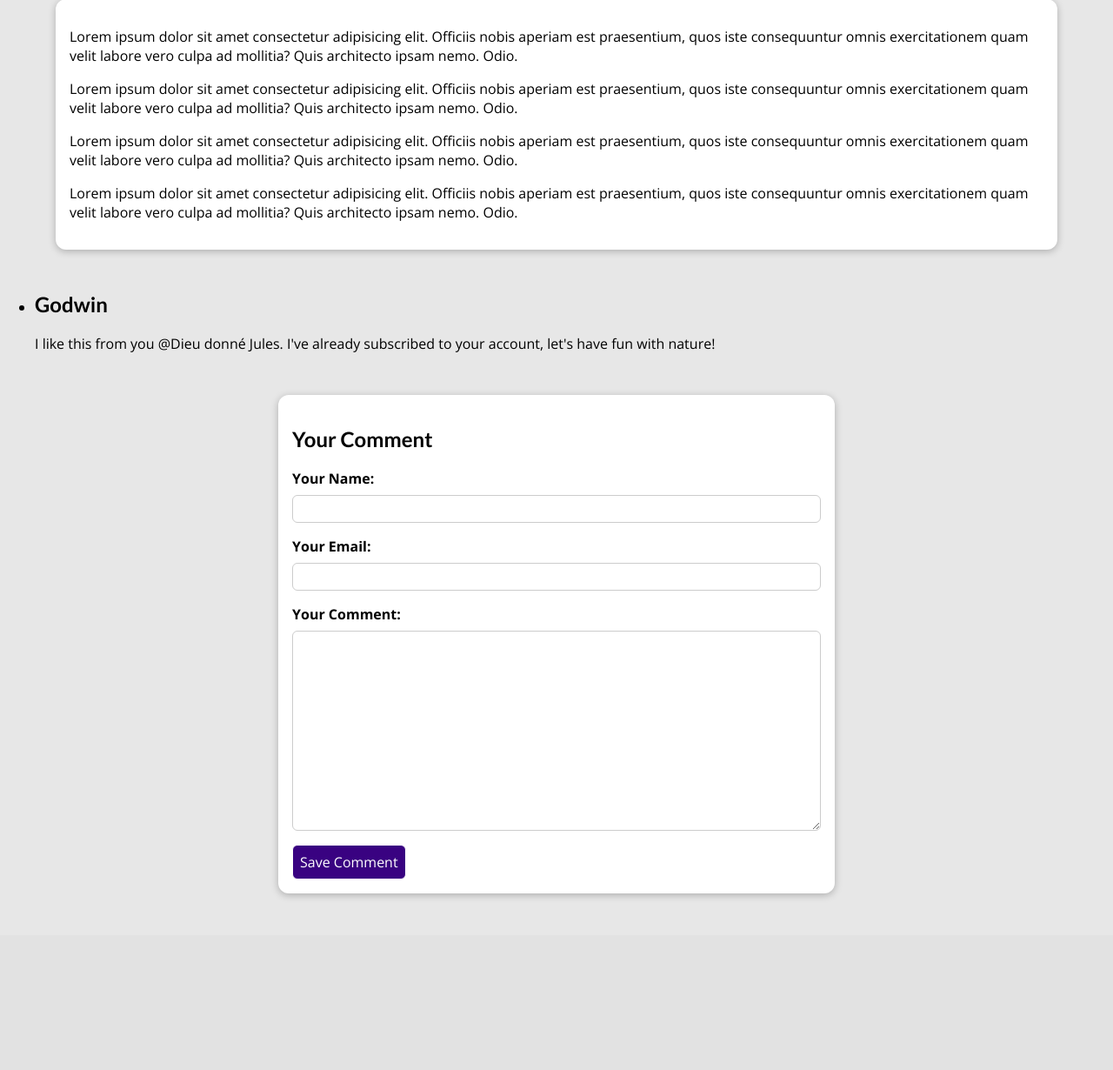
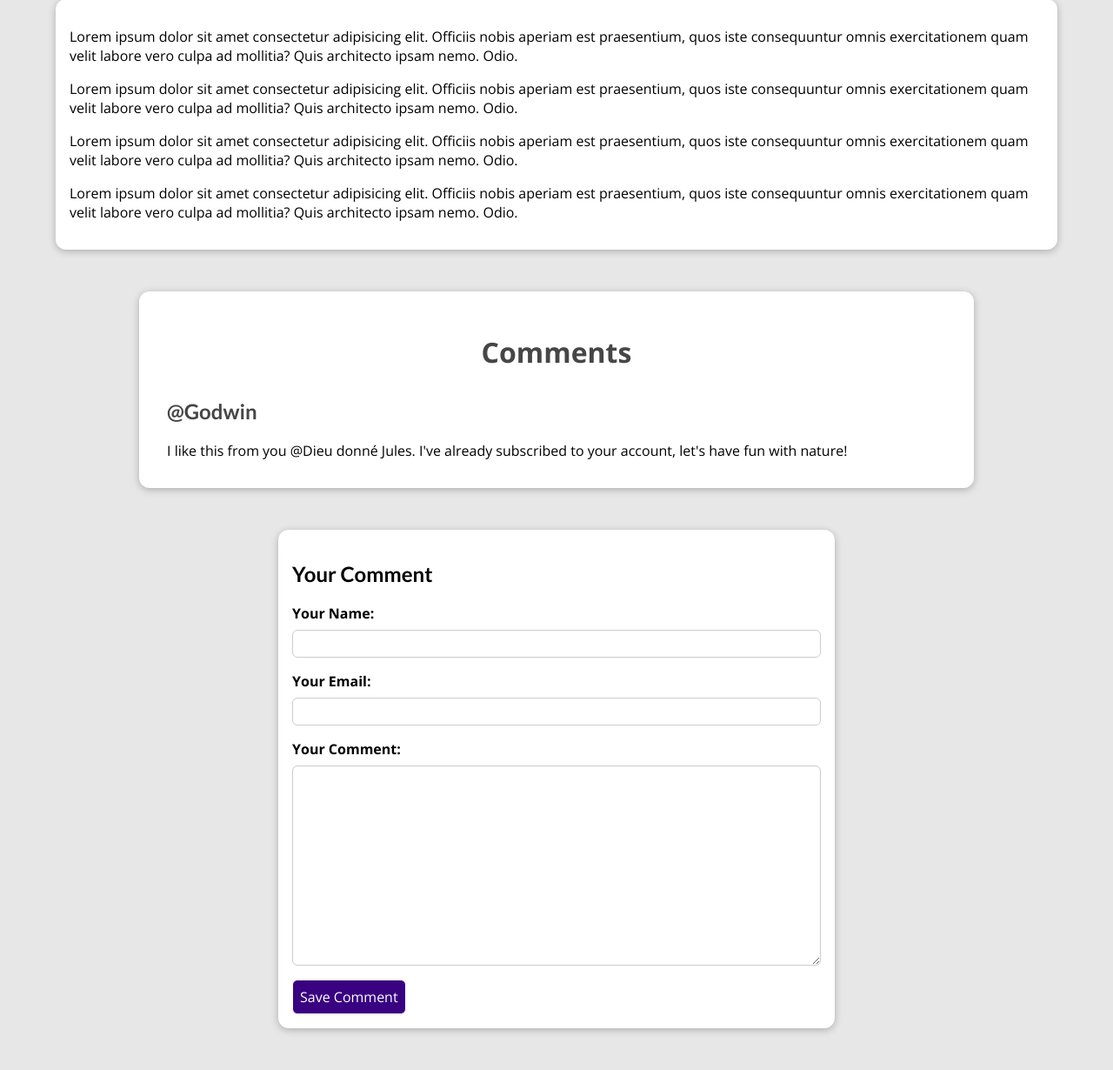
Before and after one commit to Godwin-Jules/Django_Complete_Course-Udemy_Academind, a Django app: a page that uses 05. my_site/blog/templates/blog/post-detail.html in a window 1280 px wide. Shown: the part 529-1759 px from the top of the page at 87% size. Before the commit the page ends 1560 px from the top, so only its background shows below. Run offline with Django 5.2, Linux system fonts and the light colour scheme; data comes from the database, SQL or seed files in the repository; both versions use the stored data as it was after the commit.

Commit message:
Styling the Comments

```diff
--- a/05. my_site/blog/admin.py
+++ b/05. my_site/blog/admin.py
@@ -16,3 +16,4 @@ class PostAdmin(admin.ModelAdmin):
 admin.site.register(Tag)
 admin.site.register(Author, AuthorAdmin)
 admin.site.register(Post, PostAdmin)
+admin.site.register(Comment)
--- a/05. my_site/blog/static/blog/post-detail.css
+++ b/05. my_site/blog/static/blog/post-detail.css
@@ -76,7 +76,8 @@ main {
   box-shadow: 0 2px 8px rgba(0, 0, 0, 0.25);
 }
 
-#comment-form {
+#comment-form,
+#comments {
   margin: 3rem auto;
   width: 90%;
   max-width: 40rem;
@@ -156,3 +157,36 @@ main {
   padding: 0.25rem 1.5rem;
   border-radius: 6px
 }
+
+#comments {
+  max-width: 60rem;
+  padding: 1rem 2rem;
+}
+
+#comments ul {
+  list-style: none;
+  margin: 0;
+  padding: 0;
+}
+
+#comments li {
+  margin-bottom: 1rem;
+  border-bottom: 2px solid #ccc;
+}
+
+#comments li:last-of-type {
+  border-bottom: none;
+}
+
+#comments h2 {
+  color:#464646;
+}
+
+#comment_title {
+  font: inherit;
+  font-size: 2rem;
+  margin: 2rem 1rem;
+  text-align: center;
+  font-weight: bold;
+  color: #000000
+}
--- a/05. my_site/blog/templates/blog/post-detail.html
+++ b/05. my_site/blog/templates/blog/post-detail.html
@@ -43,16 +43,19 @@
         </p>
     </main>
 
-    <secion id='comments'>
+    {% if comments %}
+        <section id='comments'>
+            <h2 id='comment_title'>Comments</h2>
             <ul>
                 {% for comment in comments %}
                     <li>
-                    <h2>{{ comment.user_name }}</h2>
+                        <h2>@{{ comment.user_name }}</h2>
                         <p>{{ comment.content|linebreaks }}</p>
                     </li>
                 {% endfor %}
             </ul>
         </section>
+    {% endif %}
 
     <section id='comment-form'>
         <h2>Your Comment</h2>
```
Also changed, not shown: 05. my_site/db.sqlite3. Lines whose indentation alone changed are shown as unchanged.
